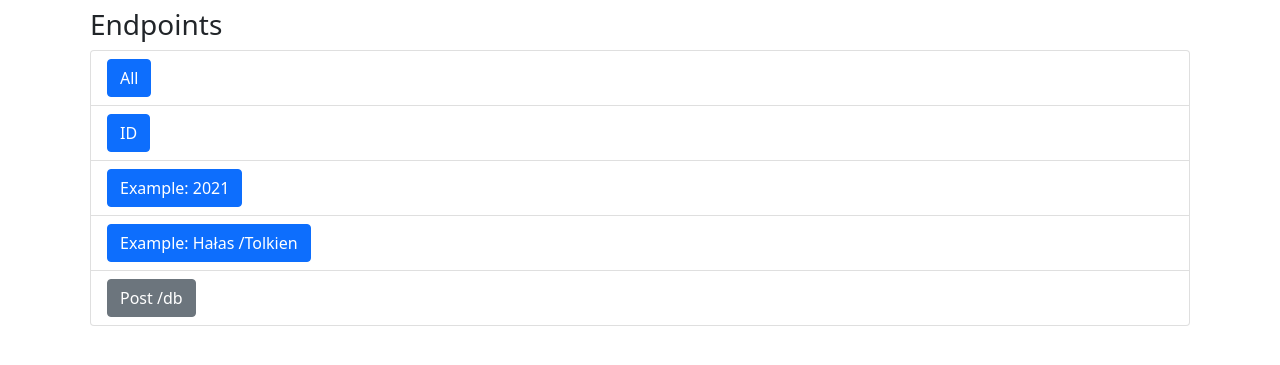
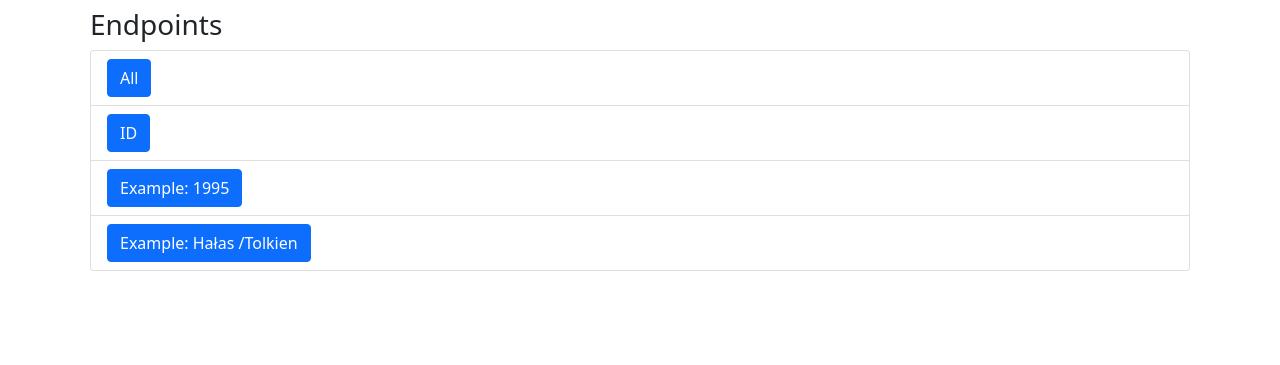
Before and after one commit to destro6984/BookTaskApi, a Flask app: page / in a window 1280 px wide. Shown: the top 365 px of the page. Run offline with Flask 2, Linux system fonts and the light colour scheme.

Commit message:
fix(app.py) improvements/heroku

```diff
--- a/app.py
+++ b/app.py
@@ -1,5 +1,3 @@
-import datetime
-import json
 
 import requests
 
@@ -8,10 +6,9 @@ from flask_marshmallow import Marshmallow
 from flask_marshmallow.fields import fields
 from flask_restful import Api, Resource
 from flask_sqlalchemy import SQLAlchemy
-from marshmallow import INCLUDE
-from marshmallow_sqlalchemy.fields import Nested
-from sqlalchemy import desc, asc, and_
-from sqlalchemy.sql.elements import or_
+from marshmallow import INCLUDE, ValidationError, pprint, pre_load
+
+from sqlalchemy import desc, asc
 
 import config
 
@@ -37,7 +34,7 @@ categories = db.Table('categories',
 
 class Author(db.Model):
     id = db.Column(db.Integer, primary_key=True)
-    name = db.Column(db.String(), nullable=False)
+    name = db.Column(db.String(80),unique=True, nullable=False)
 
     @classmethod
     def find_by_name(cls, name):
@@ -125,10 +122,11 @@ class BookSchema(ma.SQLAlchemyAutoSchema):
         model = Book
         load_instance = True
         include_relationships = True
+        unknown = INCLUDE
 
 
 class AuthorSchema(ma.SQLAlchemyAutoSchema):
-    books = fields.List(fields.Nested(BookSchema(exclude=("authors",))))
+    books = fields.Nested(BookSchema(exclude=("authors",), many=True))
 
     class Meta:
         model = Author
@@ -137,7 +135,7 @@ class AuthorSchema(ma.SQLAlchemyAutoSchema):
 
 
 class CategorySchema(ma.SQLAlchemyAutoSchema):
-    books = fields.List(fields.Nested(BookSchema(exclude=("categories",))))
+    books = fields.Nested(BookSchema(exclude=("categories",), many=True))
 
     class Meta:
         model = Category
@@ -165,10 +163,9 @@ class GoogleBookApiList(Resource):
         elif authors_q:
             books_db = Book.filter_by_authors(authors_q)
         if not books_db:
-            return {"message": f"No result for such criteria: {[request.args.get(key) for key in request.args]}"}, 400
+            return {
+                       "message": f"No result for such criteria: {[request.args.getlist(value) for value in request.args]}"}, 400
         return books_schema.dump(books_db)
-
-
 
 
 class GoogleBookApiBook(Resource):
@@ -179,7 +176,6 @@ class GoogleBookApiBook(Resource):
 
 class GoogleBookApiLoad(Resource):
     def post(self):
-
         data = request.get_json()
         if not data:
             return {"message": "No input data provided"}, 400
@@ -216,17 +212,16 @@ class GoogleBookApiLoad(Resource):
                 new_book.authors.extend(authors_list)
                 new_book.categories.extend(categories_list)
                 books_to_db.append(new_book)
-        try:
-            db.session.add_all(books_to_db)
-            db.session.commit()
-        except Exception as exc:
-            return {"message": exc}, 400
+
+        db.session.add_all(books_to_db)
+        db.session.commit()
+
         return books_schema.dump(books_to_db)
 
 
-api.add_resource(GoogleBookApiBook, '/api/books/<int:id>', endpoint="booksid")
-api.add_resource(GoogleBookApiList, '/api/', '/books', endpoint="books")
-api.add_resource(GoogleBookApiLoad, '/api/db', endpoint='to_db')
+api.add_resource(GoogleBookApiBook, '/books/<int:id>', endpoint="booksid")
+api.add_resource(GoogleBookApiList, '/books', endpoint="booksall")
+api.add_resource(GoogleBookApiLoad, '/db', endpoint='to_db')
 
 
 @app.route('/home', methods=['GET', 'POST'])
@@ -247,7 +242,6 @@ def reset_db():
 def bootstrap_data():
     """Populates database with data"""
 
-
     """testdata"""
 
     db.session.commit()
--- a/templates/layout.html
+++ b/templates/layout.html
@@ -9,15 +9,15 @@
     <div class="m-1 p-1">
         <h3>Endpoints</h3>
         <ul class="list-group">
-            <li class="list-group-item"><a href="{{url_for('books')}}" class="btn btn-primary">All</a></li>
+            <li class="list-group-item"><a href="{{url_for('booksall')}}" class="btn btn-primary">All</a></li>
             <li class="list-group-item"><a href="{{url_for('booksid',id=1)}}" class="btn btn-primary">ID</a></li>
-            <li class="list-group-item"><a href="{{url_for('books', published_date=2021)}}" class="btn btn-primary">Example: 2021</a></li>
-            <li class="list-group-item"><a href="{{url_for('books', author=['Jacek Hałas','J. R. R. Tolkien'])}}" class="btn btn-primary">Example: Hałas /Tolkien</a></li>
-            <li class="list-group-item">
-                <form method="POST" action="{{url_for('to_db')}}">
-                    <input class="btn btn-secondary" type="submit" value="Post /db">
-                </form>
-            </li>
+            <li class="list-group-item"><a href="{{url_for('booksall', published_date=1995)}}" class="btn btn-primary">Example: 1995</a></li>
+            <li class="list-group-item"><a href="{{url_for('booksall', author=['Jacek Hałas','J. R. R. Tolkien'])}}" class="btn btn-primary">Example: Hałas /Tolkien</a></li>
+<!--            <li class="list-group-item">-->
+<!--                <form method="POST" action="{{url_for('to_db')}}">-->
+<!--                    <input class="btn btn-secondary" type="submit" value="Post /db">-->
+<!--                </form>-->
+<!--            </li>-->
 
         </ul>
     </div>
```
